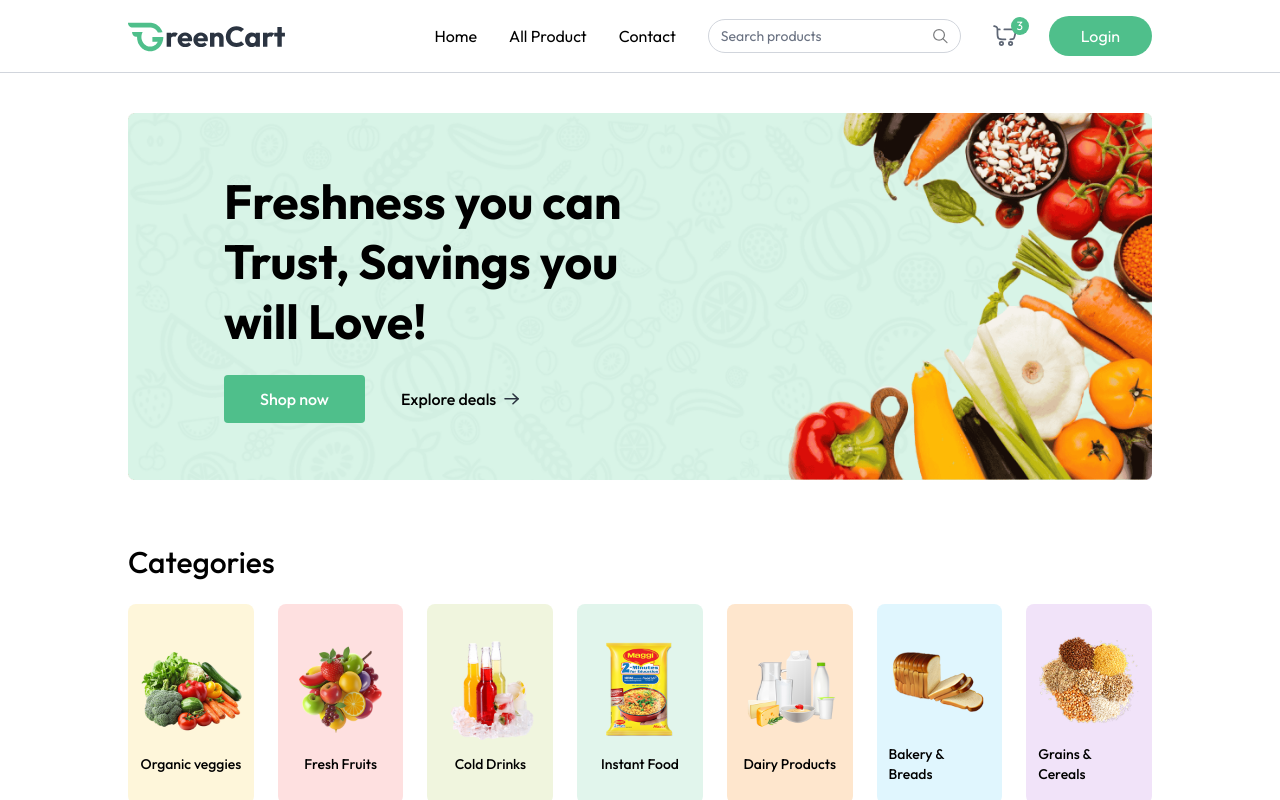
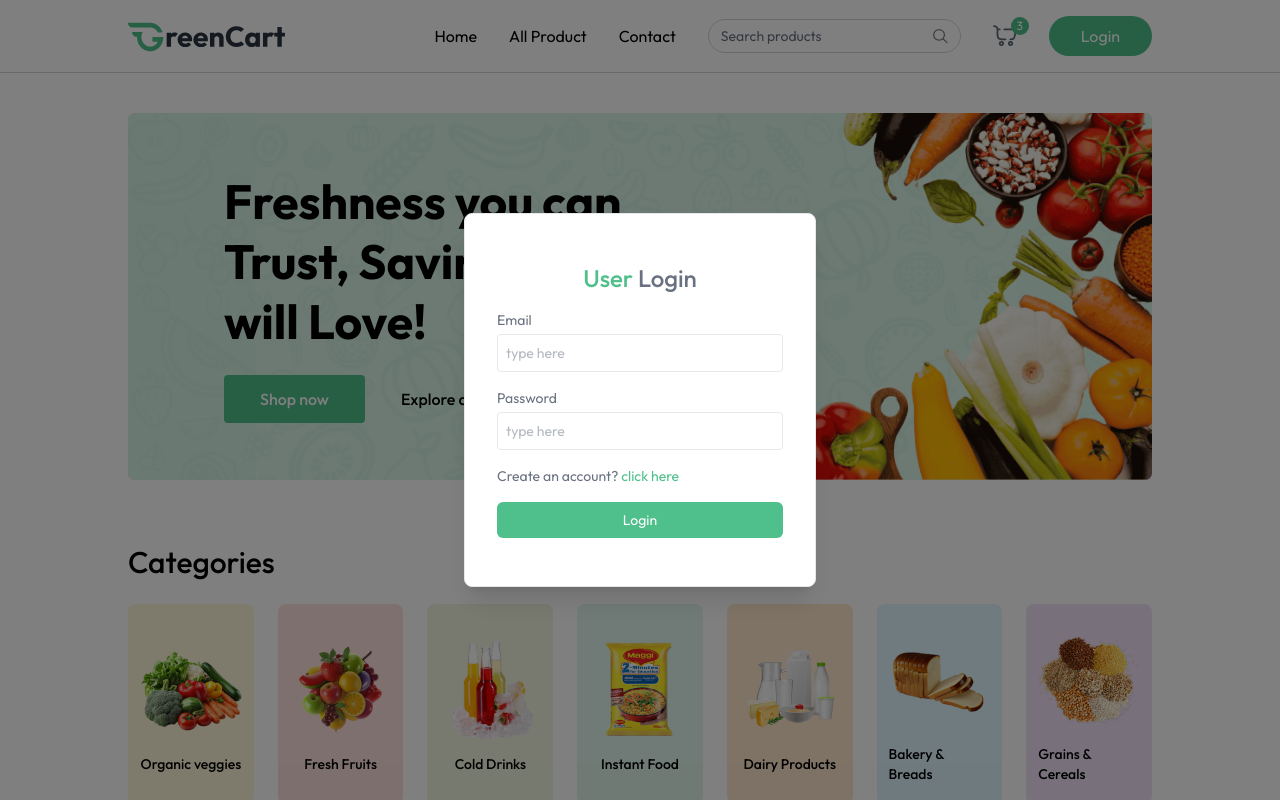
Before and after one commit to pankajsharma81/greencart, a React (Vite) app in the folder client/: page / in a window 1280 px wide. Both pictures are taken after a click on the button "Login". Shown: the top 800 px of the page. Built offline with nearby package versions, Linux system fonts and the light colour scheme.

Commit message:
Add Login component and integrate it into App; conditionally render based on user login state

```diff
--- a/client/src/App.jsx
+++ b/client/src/App.jsx
@@ -4,13 +4,17 @@
 import Home from "./pages/Home";
 import { Toaster } from "react-hot-toast";
 import Footer from "./components/Footer";
+import { useAppContext } from "./context/AppContext";
+import Login from "./components/Login";
 
 const App = () => {
   const isSellerPath = useLocation().pathname.includes("seller");
+  const { showUserLogin } = useAppContext();
 
   return (
     <div>
       {isSellerPath ? null : <Navbar />}
+      {showUserLogin ? <Login /> : null}
 
       <Toaster />
       <div
--- /dev/null
+++ b/client/src/components/Login.jsx
@@ -0,0 +1,87 @@
+import React from "react";
+import { useAppContext } from "../context/AppContext";
+
+const Login = () => {
+  const { setShowUserLogin } = useAppContext();
+  const [state, setState] = React.useState("login");
+  const [name, setName] = React.useState("");
+  const [email, setEmail] = React.useState("");
+  const [password, setPassword] = React.useState("");
+  return (
+    <div
+      onClick={() => setShowUserLogin(false)}
+      className="fixed top-0 bottom-0 left-0 right-0 z-30 flex items-center text-sm text-gray-600 bg-black/50"
+    >
+      <form
+        onClick={(e) => e.stopPropagation()}
+        className="flex flex-col gap-4 m-auto items-start p-8 py-12 w-80 sm:w-[352px] text-gray-500 rounded-lg shadow-xl border border-gray-200 bg-white"
+      >
+        <p className="text-2xl font-medium m-auto">
+          <span className="text-primary">User</span>{" "}
+          {state === "login" ? "Login" : "Sign Up"}
+        </p>
+        {state === "register" && (
+          <div className="w-full">
+            <p>Name</p>
+            <input
+              onChange={(e) => setName(e.target.value)}
+              value={name}
+              placeholder="type here"
+              className="border border-gray-200 rounded w-full p-2 mt-1 outline-primary"
+              type="text"
+              required
+            />
+          </div>
+        )}
+        <div className="w-full ">
+          <p>Email</p>
+          <input
+            onChange={(e) => setEmail(e.target.value)}
+            value={email}
+            placeholder="type here"
+            className="border border-gray-200 rounded w-full p-2 mt-1 outline-primary"
+            type="email"
+            required
+          />
+        </div>
+        <div className="w-full ">
+          <p>Password</p>
+          <input
+            onChange={(e) => setPassword(e.target.value)}
+            value={password}
+            placeholder="type here"
+            className="border border-gray-200 rounded w-full p-2 mt-1 outline-primary"
+            type="password"
+            required
+          />
+        </div>
+        {state === "register" ? (
+          <p>
+            Already have account?{" "}
+            <span
+              onClick={() => setState("login")}
+              className="text-primary cursor-pointer"
+            >
+              click here
+            </span>
+          </p>
+        ) : (
+          <p>
+            Create an account?{" "}
+            <span
+              onClick={() => setState("register")}
+              className="text-primary cursor-pointer"
+            >
+              click here
+            </span>
+          </p>
+        )}
+        <button className="bg-primary hover:bg-primary-dull transition-all text-white w-full py-2 rounded-md cursor-pointer">
+          {state === "register" ? "Create Account" : "Login"}
+        </button>
+      </form>
+    </div>
+  );
+};
+
+export default Login;
```
